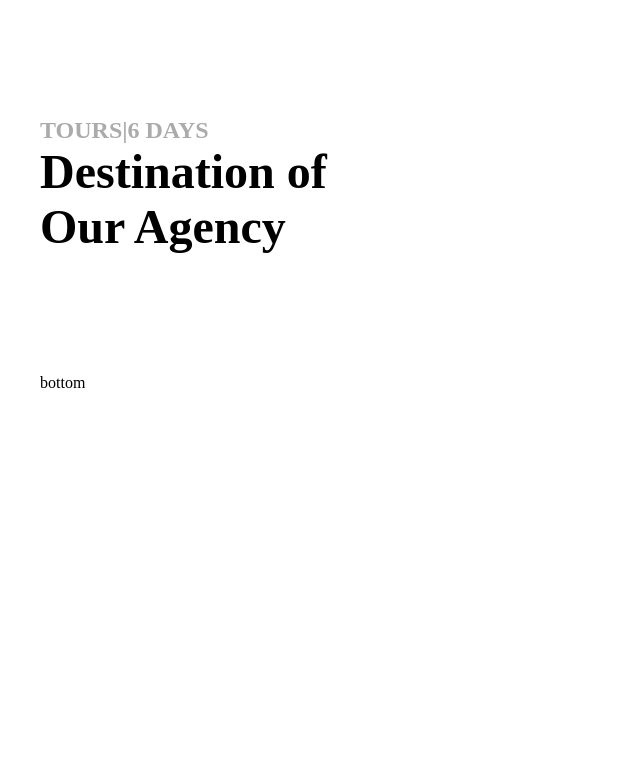
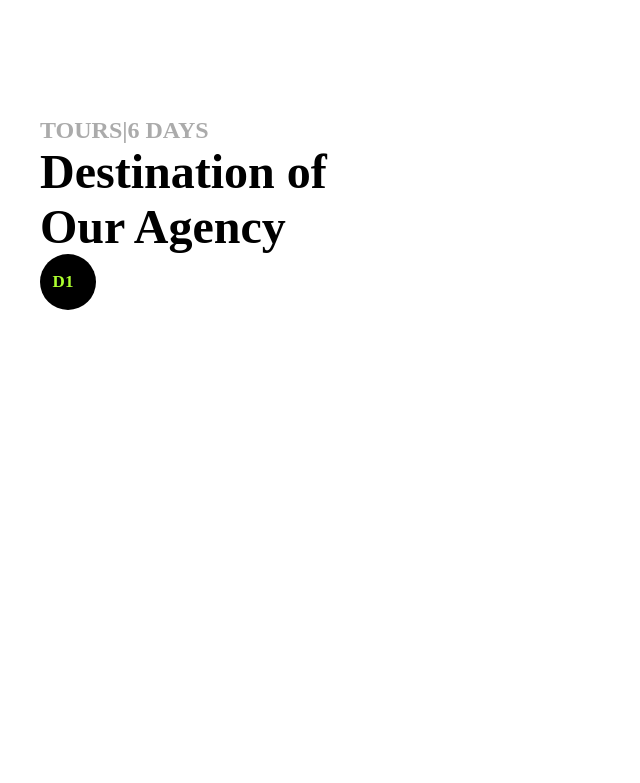
Before and after one commit to qussi1115-hub/Landing, a plain HTML site: page index.html in a window 1280 px wide. Shown: the part 797-1580 px from the top of the page, without its empty margins (0-640 px from the left). Before the commit the page ends 1309 px from the top, so only its background shows below. Drawn offline with Linux system fonts and the light colour scheme.

Commit message:
initial commit

```diff
--- a/index.css
+++ b/index.css
@@ -47,6 +47,10 @@ header{
 }
 
 /* middle section */
+.middle_left{
+    width: 358px;
+    height: 796px;
+}
 .middle_section > h1{
     width: 198;
     height: 29;
@@ -61,3 +65,19 @@ header{
     font-style: Bold;
     font-size: 48px;
 }
+
+.route{
+    display: flex;
+    align-items: center;
+    justify-content: center;
+    text-align: center;
+    gap: 10px;
+    padding: 10px;
+    border-radius: 40px;
+    background-color: black;
+    color: greenyellow;
+    width: 56px;
+    height: 56px;
+    font-weight: 700;
+    font-size: 17px;
+}
--- a/index.html
+++ b/index.html
@@ -24,11 +24,17 @@
             </div>
         </section>
         <!-- middle section -->
+         <div class="middle_left">
         <section class="middle_section">
-            <h1>TOURS|6 DAYS</h1>
-            <P>Destination of
-            <br>Our Agency</P>
+                <h1>TOURS|6 DAYS</h1>
+                <P>Destination of
+                    <br>Our Agency
+                </P>
+                <div class="middle_section_days"></div>
+            <div class="route">D1
+            <div class="day-dash"></div>
         </section>
+        </div>
         <section>bottom</section>
     </main>
     <footer></footer>
```
